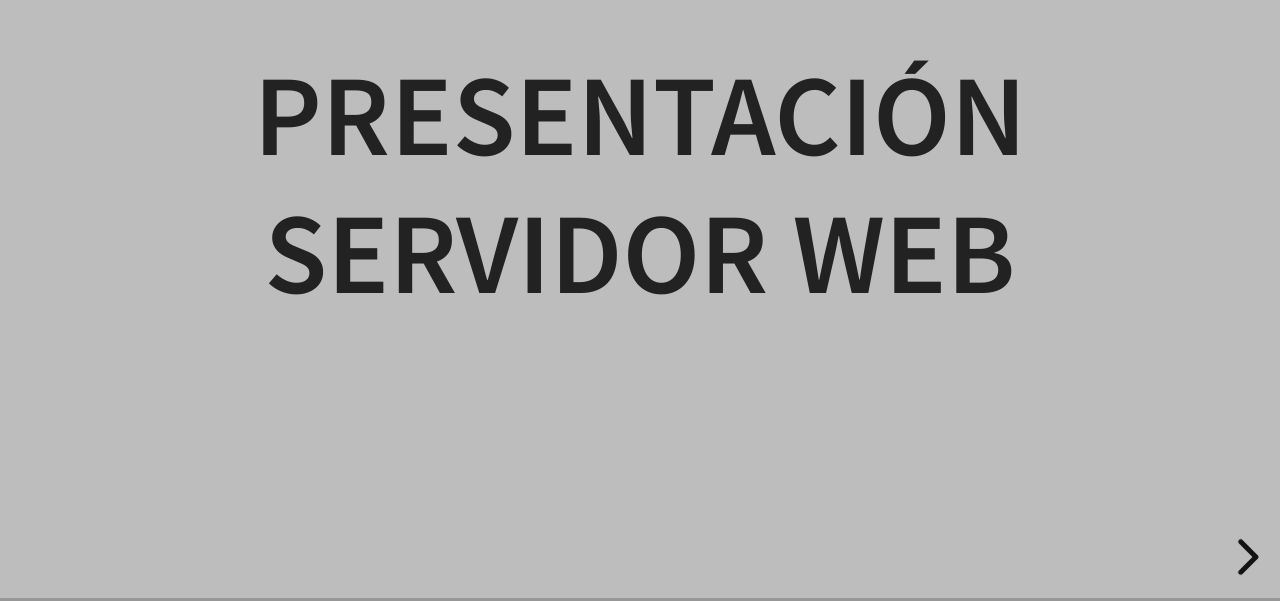
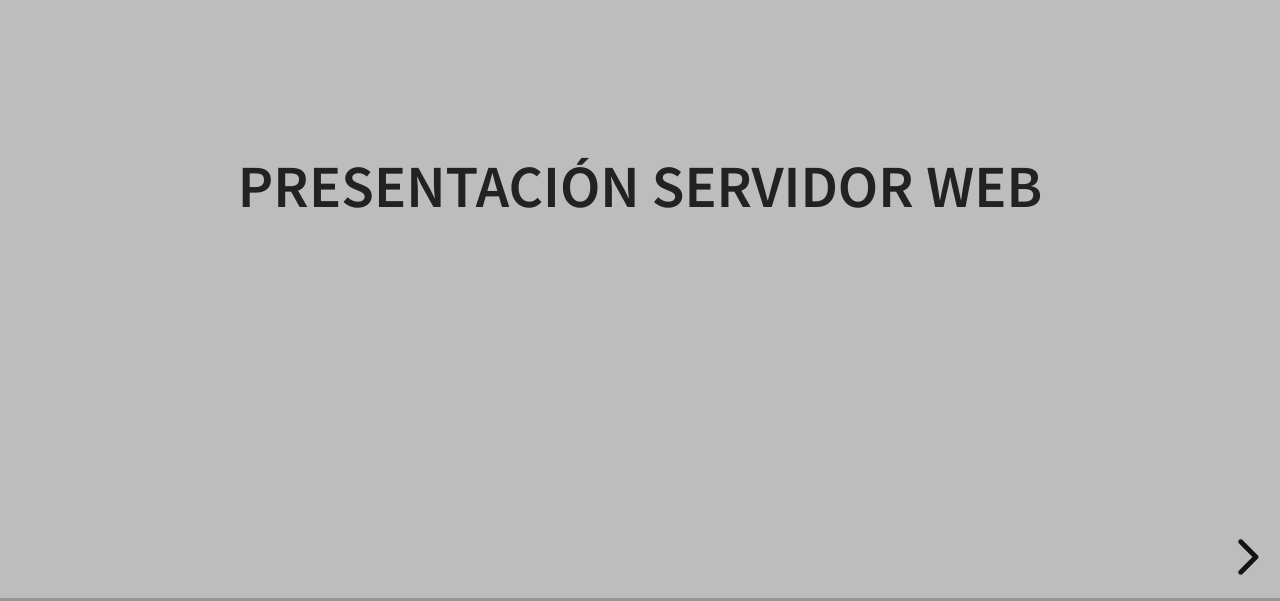
Before and after one commit to artues/Servidor-Web, a website: page index.html in a window 1280 px wide. Shown: the part 199-800 px from the top of the page. Drawn offline with Linux system fonts and the light colour scheme.

Commit message:
Update index.html

```diff
--- a/index.html
+++ b/index.html
@@ -25,7 +25,7 @@
 		<div class="reveal">
 			<div class="slides">
 				<section>
-					<h1>Presentación servidor web</h1>
+					<h3>Presentación servidor web</h3>
 				</section>
 				<section>¿Qué es un servidor web?<br><br>
 					Un servidor web o servidor HTTP es un programa informático que procesa una aplicación del
```
